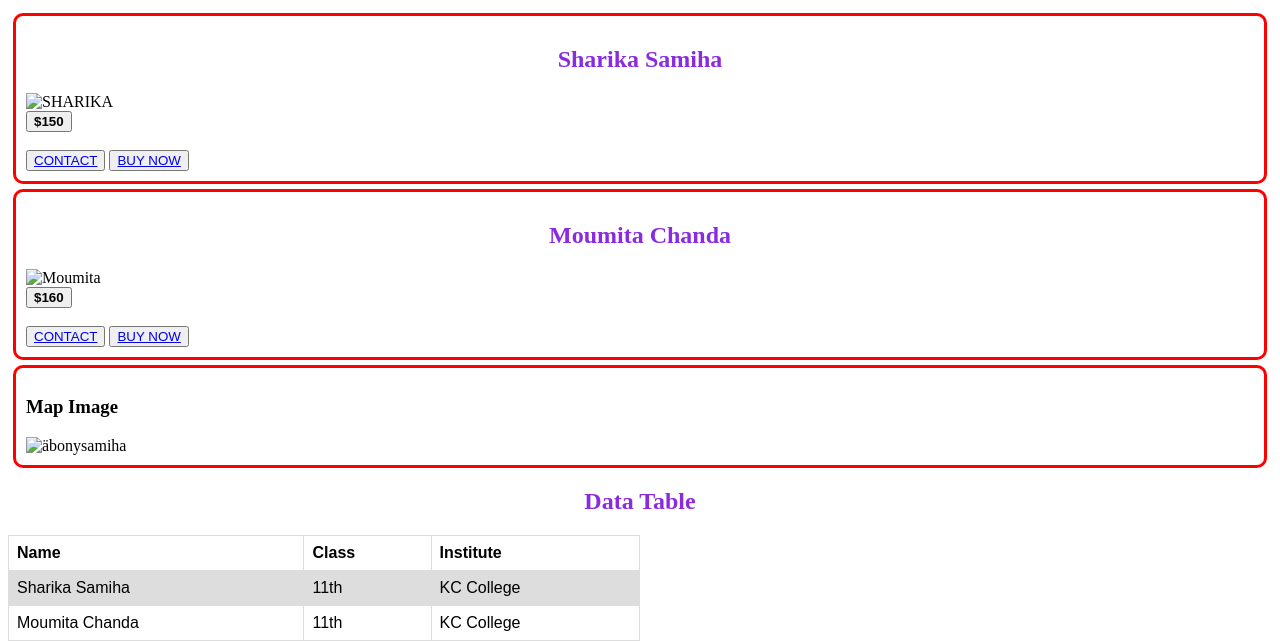
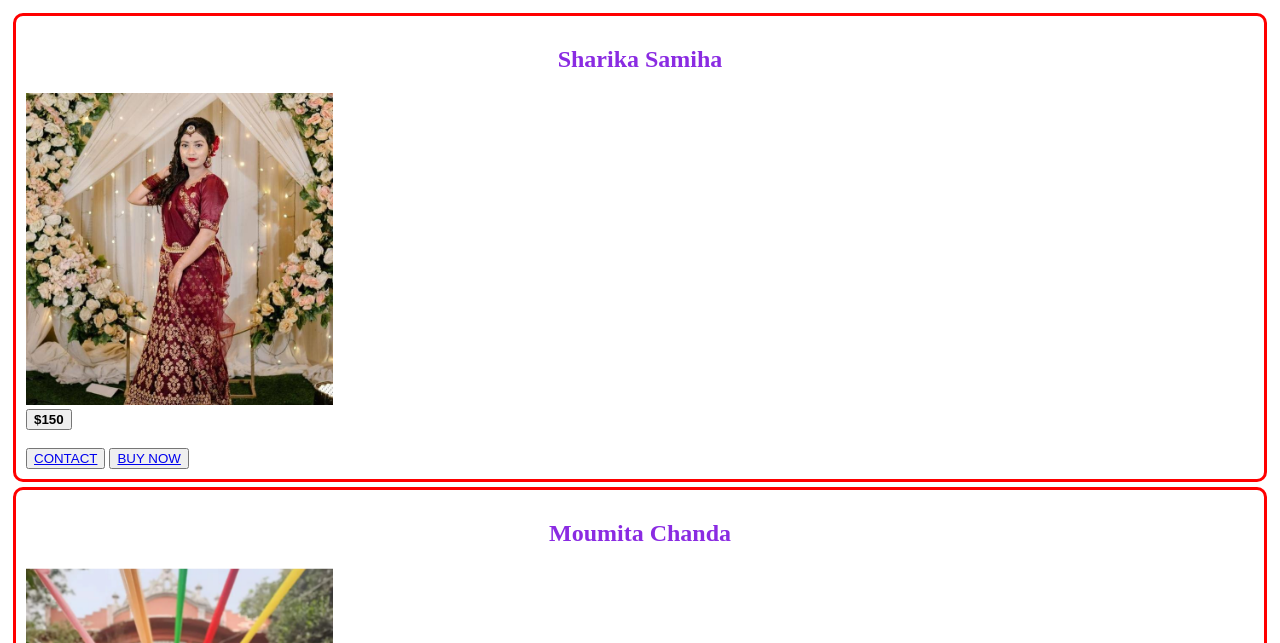
Before and after one commit to ak-ib/first-site, a plain HTML site: page index.html in a window 1280 px wide. Shown: the part 101-744 px from the top of the page. Drawn offline with Linux system fonts and the light colour scheme.

Commit message:
image source

```diff
--- a/index.html
+++ b/index.html
@@ -15,7 +15,7 @@
 <div class="product">
 <h2>Sharika Samiha</h2>
 
-<img src="img/SSS.jpg" alt="SHARIKA"><br>
+<img src="image/SSS.jpg" alt="SHARIKA"><br>
 
 <button><b>$150</b></button>
 <br>
@@ -27,7 +27,7 @@
 <div class="product">
 <h2>Moumita Chanda</h2>
 
-<img src="img/Moumita Chanda.png" alt="Moumita"><br>
+<img src="image/Moumita Chanda.png" alt="Moumita"><br>
 
 <button><b>$160</b></button>
 <br>
@@ -38,7 +38,7 @@
 
 <div class="mapimage">
     <h3>Map Image</h3>
-<img src="im.png" alt="äbonysamiha" usemap="#image_map">
+<img src="image/im.png" alt="äbonysamiha" usemap="#image_map">
 <map name="image_map">
   <area alt="abony" title="abony" target="_blank" href="https://www.instagram.com/stories/highlights/18017238856713805/" coords="55,155,37" shape="circle">
   <area alt="samiha" title="samiha" target="_blank" href="https://www.instagram.com/p/C35V6W6xNx4/" coords="148,205,48" shape="circle">
```
